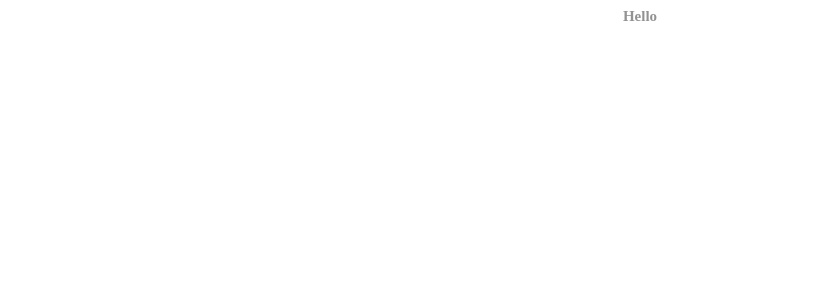
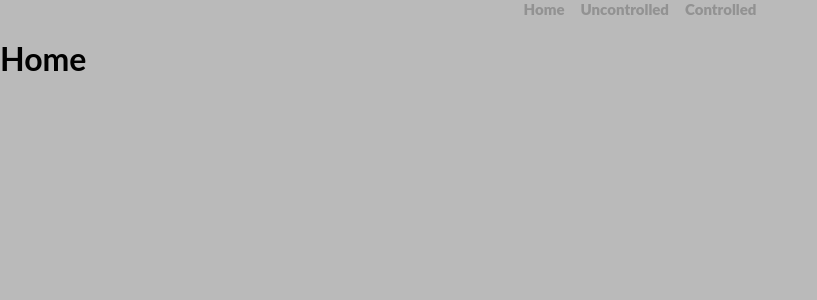
Before and after one commit to w1t1uv/react-components, a React (Vite) app: page / in a window 1280 px wide. Shown: the top 300 px of the page, without its empty margins (0-817 px from the left). Built offline with nearby package versions, Linux system fonts and the light colour scheme.

Commit message:
feat: add basic routing

```diff
--- a/src/App.tsx
+++ b/src/App.tsx
@@ -1,7 +1,21 @@
+import { Link, Route, Routes } from 'react-router-dom';
+import { Home } from './pages/Home';
+import { UncontrolledForm } from './pages/UncontrolledForm';
+import { ControlledForm } from './pages/ControlledForm';
+import { PageNotFound } from './pages/PageNotFound';
+import { Layout } from './components/Layout';
+
 function App() {
   return (
     <>
-      <p className="title">Hello</p>
+      <Routes>
+        <Route path="/" element={<Layout />}>
+          <Route index element={<Home />}></Route>
+          <Route path="uncontrolled" element={<UncontrolledForm />}></Route>
+          <Route path="controlled" element={<ControlledForm />}></Route>
+          <Route path="*" element={<PageNotFound />}></Route>
+        </Route>
+      </Routes>
     </>
   );
 }
--- /dev/null
+++ b/src/components/Layout.tsx
@@ -0,0 +1,22 @@
+import { Link, Outlet } from 'react-router-dom';
+
+const Layout = () => {
+  return (
+    <>
+      <header className="wrapper">
+        <Link to="/" className="link">
+          Home
+        </Link>
+        <Link to="/uncontrolled" className="link">
+          Uncontrolled
+        </Link>
+        <Link to="/controlled" className="link">
+          Controlled
+        </Link>
+      </header>
+      <Outlet />
+    </>
+  );
+};
+
+export { Layout };
--- a/src/index.css
+++ b/src/index.css
@@ -1,8 +1,33 @@
-.title {
+* {
+  box-sizing: border-box;
+}
+
+*:before,
+*:after {
+  box-sizing: border-box;
+}
+
+html,
+body {
+  margin: 0;
+  padding: 0;
+  height: 100%;
+}
+
+body {
+  font-family: 'Exo 2', 'Lato', 'Helvetica Neue', sans-serif;
+  background: #bababa;
+}
+
+.wrapper {
+  display: flex;
+  justify-content: center;
+  gap: 1rem;
+}
+
+.link {
   font-size: 15px;
   color: #929292;
   font-weight: 900;
-  width: 250px;
-  text-align: center;
-  margin: 0 auto 10px;
+  text-decoration: none;
 }
--- a/src/main.tsx
+++ b/src/main.tsx
@@ -2,9 +2,12 @@ import React from 'react';
 import ReactDOM from 'react-dom/client';
 import App from './App.tsx';
 import './index.css';
+import { BrowserRouter } from 'react-router-dom';
 
 ReactDOM.createRoot(document.getElementById('root')!).render(
   <React.StrictMode>
-    <App />
+    <BrowserRouter>
+      <App />
+    </BrowserRouter>
   </React.StrictMode>
 );
--- /dev/null
+++ b/src/pages/ControlledForm.tsx
@@ -0,0 +1,9 @@
+const ControlledForm = () => {
+  return (
+    <div>
+      <h1>Controlled Form</h1>
+    </div>
+  );
+};
+
+export { ControlledForm };
--- /dev/null
+++ b/src/pages/Home.tsx
@@ -0,0 +1,9 @@
+const Home = () => {
+  return (
+    <div>
+      <h1>Home</h1>
+    </div>
+  );
+};
+
+export { Home };
--- /dev/null
+++ b/src/pages/PageNotFound.tsx
@@ -0,0 +1,9 @@
+const PageNotFound = () => {
+  return (
+    <div>
+      <h1 className="error">Page not found :/</h1>
+    </div>
+  );
+};
+
+export { PageNotFound };
--- /dev/null
+++ b/src/pages/UncontrolledForm.tsx
@@ -0,0 +1,9 @@
+const UncontrolledForm = () => {
+  return (
+    <div>
+      <h1>Uncontrolled Form</h1>
+    </div>
+  );
+};
+
+export { UncontrolledForm };
```
Also changed, not shown: package.json (+8 -3 lines), 1 other file (tests, documents, lock files or other folders).
